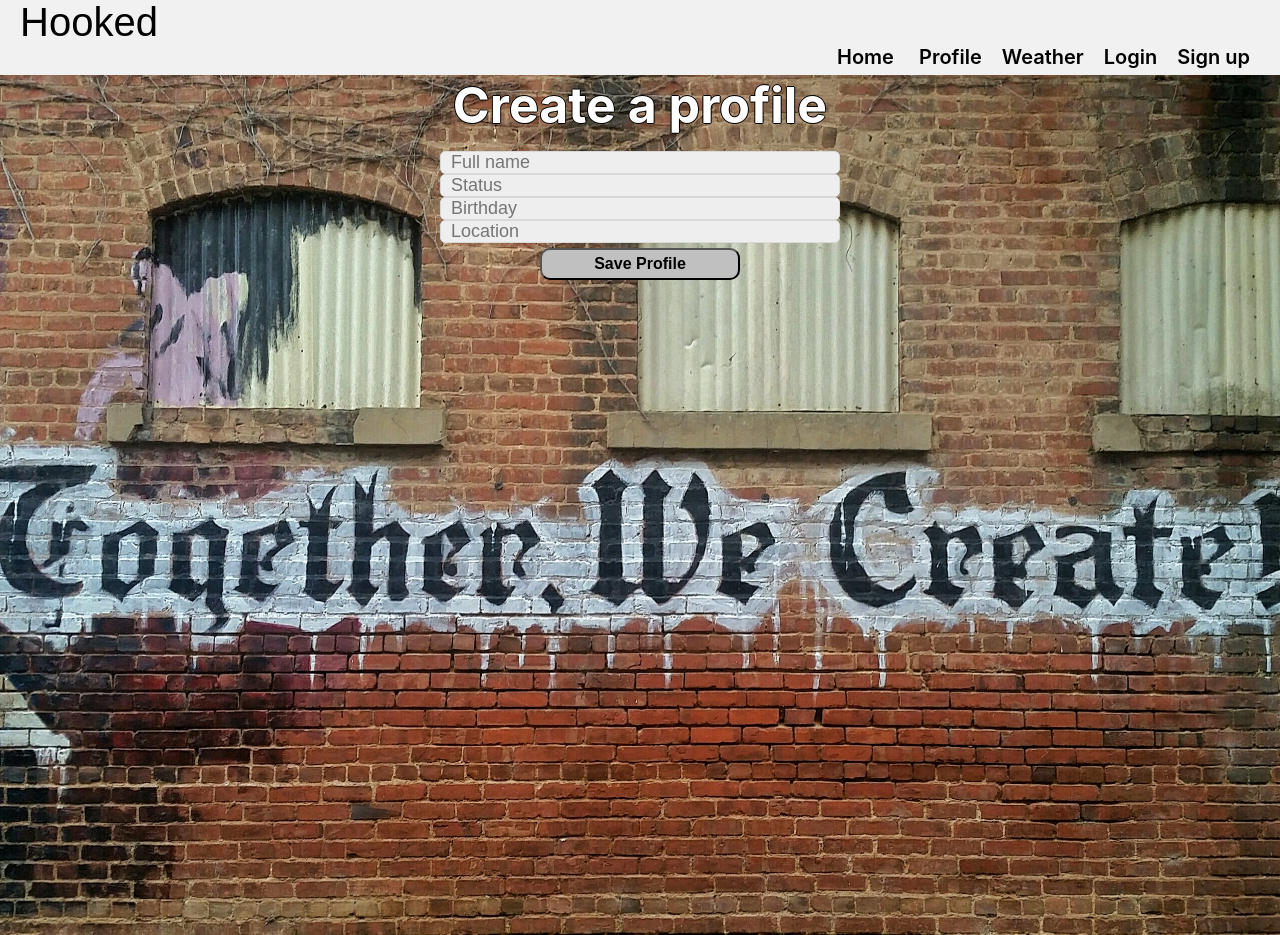
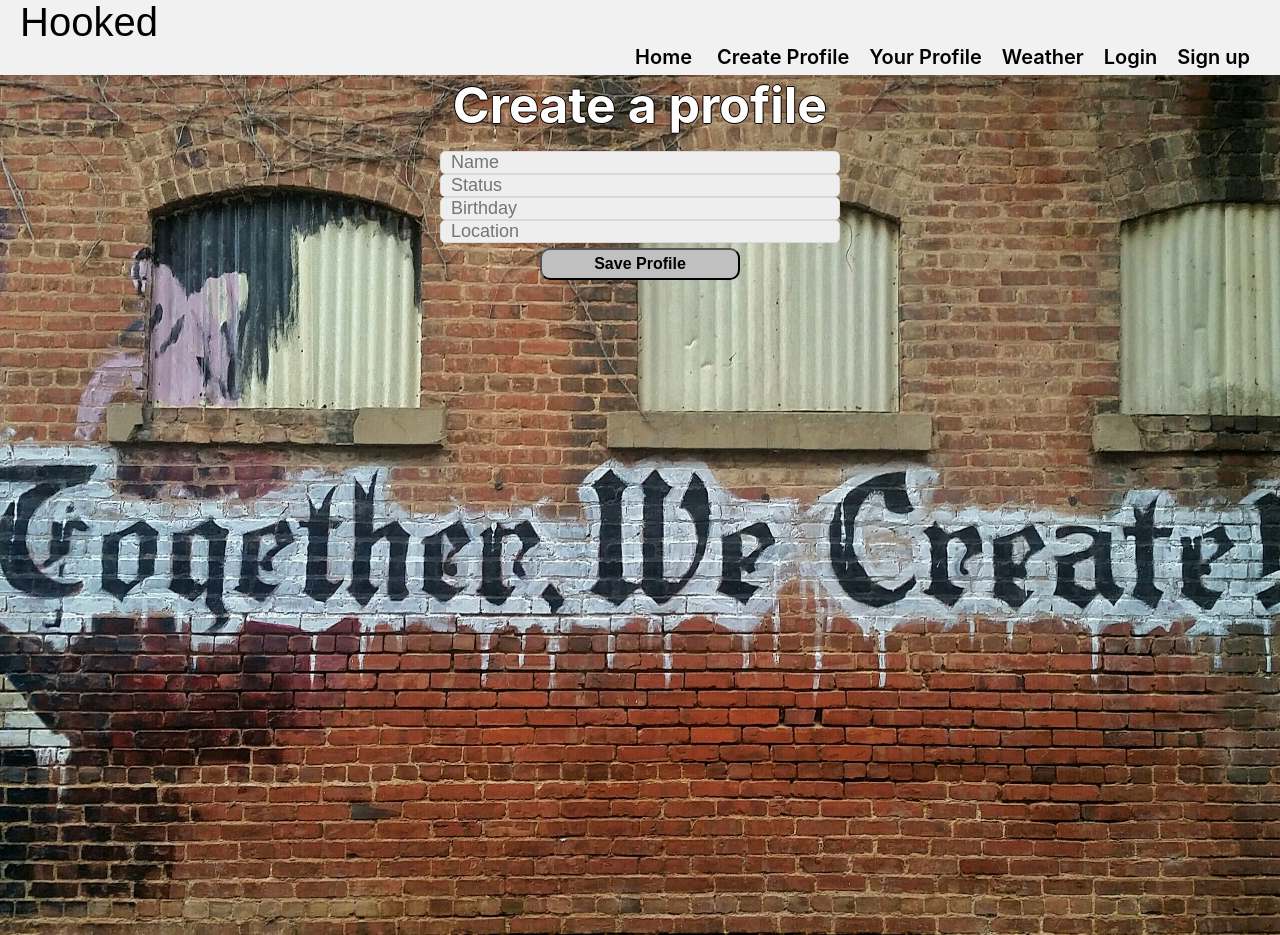
Before and after one commit to RLuong87/Hobbyist-React-App, a React (Create React App) app: page /profile in a window 1280 px wide. Built offline with nearby package versions, Linux system fonts and the light colour scheme; no server answers.

Commit message:
Tweaking customer profiles

```diff
--- a/src/Navbar/Navbar.js
+++ b/src/Navbar/Navbar.js
@@ -30,7 +30,8 @@ const Navbar = (props) => {
                     textAlign: "right",
                 }}>
                     <NavButton to="/" label="Home " />
-                    <NavButton to="/profile" label=" Profile" />
+                    <NavButton to="/profile" label="Create Profile" />
+                    <NavButton to="/profilepage" label="Your Profile" />
                     <NavButton to="/weather" label="Weather" />
                     <NavButton to="/login" label="Login" />
                     <NavButton to="/signup" label="Sign up" />
--- a/src/Routers/AppRouter.js
+++ b/src/Routers/AppRouter.js
@@ -3,9 +3,10 @@ import { Route, Routes } from "react-router-dom";
 import Home from "../components/Home/Home";
 import Navbar from "../Navbar/Navbar";
 import OpenWeather from "../components/Weather/OpenWeather";
-import Profile from "../components/Auth/Profile";
+import CreateProfile from "../components/Auth/CreateProfile";
 import Register from "../components/Auth/Register";
 import Login from "../components/Auth/Login";
+import ProfilePage from "../components/Profile/ProfilePage";
 
 const AppRouter = () => {
     return (
@@ -16,7 +17,8 @@ const AppRouter = () => {
                 <Route path="/signup" element={<Register />} />
                 <Route path="/login" element={<Login />} />
                 <Route path="/weather" element={<OpenWeather />} />
-                <Route path="/profile" element={<Profile /> } />
+                <Route path="/profile" element={<CreateProfile /> } />
+                <Route path="/profilepage" element={<ProfilePage /> } />
             </Routes>
         </div>
     )
--- a/src/components/Auth/Profile.js
+++ b/src/components/Auth/CreateProfile.js
@@ -4,27 +4,31 @@ import Container from "../common/Container";
 import ProfileForm from "./ProfileForm";
 import { apiHostUrl } from "../../config";
 import { AuthContext } from "../Providers/AuthProvider";
+import { useNavigate } from "react-router-dom";
 
-const Profile = (props) => {
+const CreateProfile = (props) => {
 
     const [newProfile, setNewProfile] = useState({
+        // username: "",
+        // status: "",
+        // birthday: "",
+        // location: ""
     })
 
     const [auth, setAuth] = useContext(AuthContext)
+    const navigate = useNavigate();
 
     const updateForm = (field, value) => {
         setNewProfile({
             ...newProfile,
             [field]: value
-        }, [])
+        })
     }
 
     const onSubmit = () => {
         alert("Profile saved");
         const data = newProfile;
-        // data.name = `${data.fName} ${data.lName}, ${data.status}`
         createProfile(data)
-        console.log(data);
     }
 
     const createProfile = async (data, token) => {
@@ -35,14 +39,11 @@ const Profile = (props) => {
                 {
                     headers:
                     {
-                        Authorization: `Bearer ${token}`
+                        Authorization: `Bearer ${auth.token}`
                     }
                 });
-            setAuth({
-                token: res.data.token,
-                profile: {},
-                roles: res.data.roles
-            })
+                console.log(res.data);
+                navigate('/profilepage')
         } catch (err) {
             console.error(err.response ? err.response.data : err.message);
         }
@@ -69,4 +70,4 @@ const Profile = (props) => {
     )
 }
 
-export default Profile;
+export default CreateProfile;
--- a/src/components/Auth/Login.js
+++ b/src/components/Auth/Login.js
@@ -36,7 +36,7 @@ const Login = (props) => {
       const res = await axios.post(`${apiHostUrl}/api/auth/signin`, data);
       setAuth({
         token: res.data.token,
-        profile: {data},
+        profile: {},
         roles: res.data.roles,
       })
       console.log(res);
--- a/src/components/Auth/ProfileForm.js
+++ b/src/components/Auth/ProfileForm.js
@@ -21,9 +21,9 @@ const ProfileForm = (props) => {
                         name="username"
                         id="username"
                         value={newProfile.username}
-                        placeholder={"Full name"}
+                        placeholder={"Name"}
                         onChange={handleChange}
-                        type="username"
+                        type="text"
                     />
                 </InlineInputContainer>
                 <InlineInputContainer>
@@ -33,7 +33,7 @@ const ProfileForm = (props) => {
                         value={newProfile.status}
                         placeholder={"Status"}
                         onChange={handleChange}
-                        type="status"
+                        type="text"
                     />
                 </InlineInputContainer>
                 <InlineInputContainer>
@@ -43,7 +43,7 @@ const ProfileForm = (props) => {
                         value={newProfile.birthday}
                         placeholder={"Birthday"}
                         onChange={handleChange}
-                        type="birthday"
+                        type="text"
                     />
                 </InlineInputContainer>
                 <InlineInputContainer>
@@ -53,7 +53,7 @@ const ProfileForm = (props) => {
                         value={newProfile.location}
                         placeholder={"Location"}
                         onChange={handleChange}
-                        type="location"
+                        type="text"
                     />
                 </InlineInputContainer>
                 <Button>Save Profile</Button>
--- a/src/components/Auth/Register.js
+++ b/src/components/Auth/Register.js
@@ -30,8 +30,8 @@ const Register = (props) => {
   const onSubmit = () => {
     alert("Submitted");
     const data = newUser;
-    data.name = `${data.fName} ${data.lName}`;
-    data.username = data.email;
+    // data.name = `${data.fName} ${data.lName}`;
+    // data.username = data.email;
 
     // create user, login, create customer
     createUser(data);
--- /dev/null
+++ b/src/components/Profile/ProfilePage.js
@@ -0,0 +1,10 @@
+import React from "react";
+
+const ProfilePage = () => {
+
+    return (
+        <h1>Your profile</h1>
+    )
+}
+
+export default ProfilePage;
```
